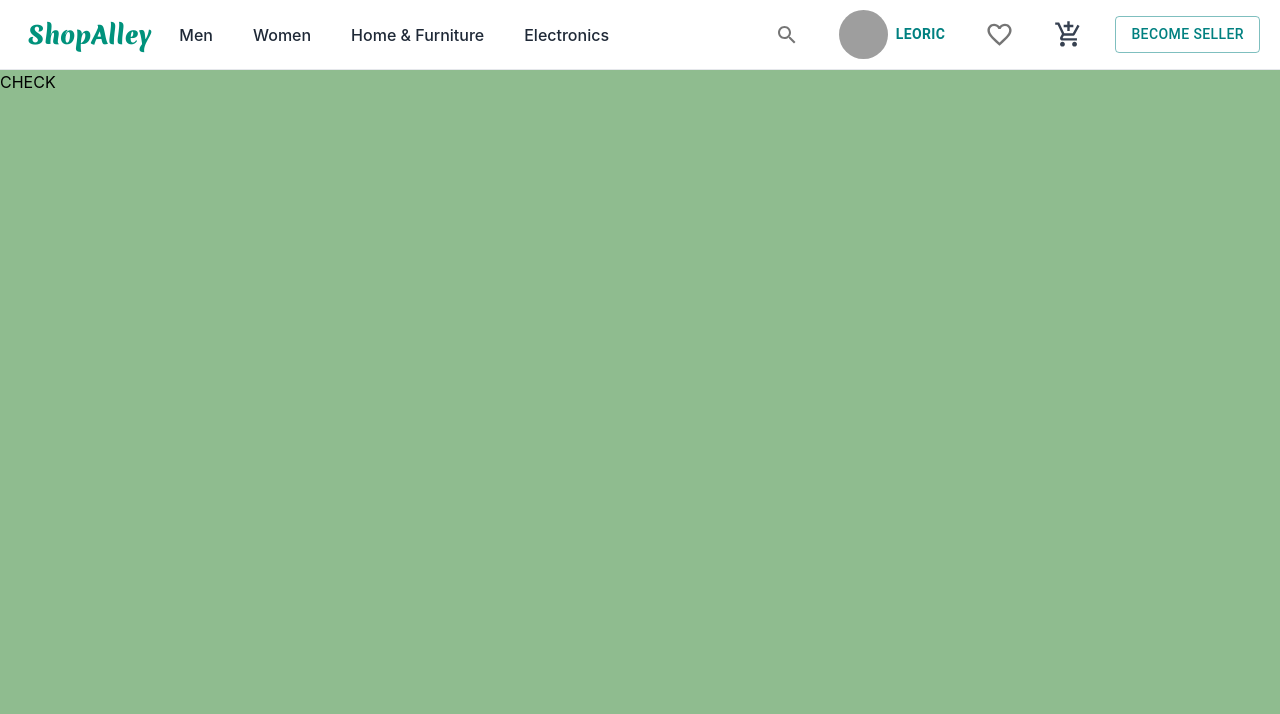
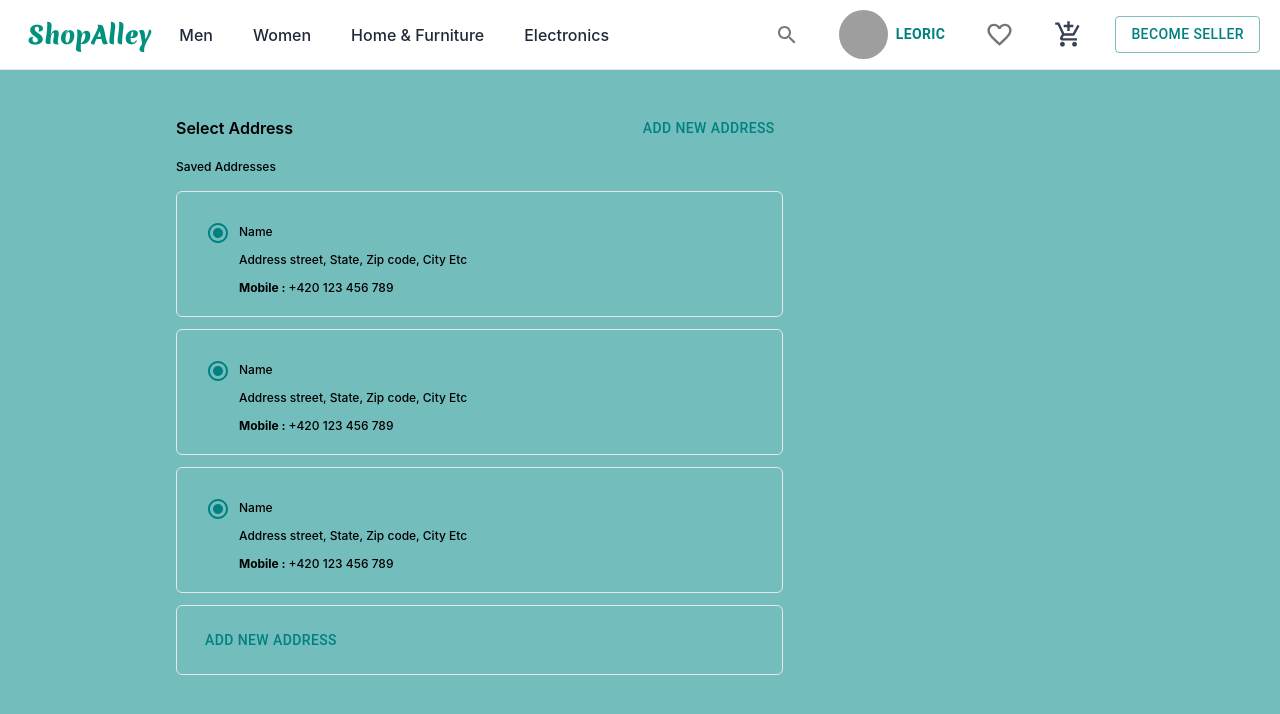
Before and after one commit to Leoric01/EcommerceEshopFE, a React (Create React App) app: page / in a window 1280 px wide. Shown: the top 714 px of the page. Built offline with nearby package versions, Linux system fonts and the light colour scheme; grey boxes are pictures that could not be loaded.

Commit message:
progressing with implementing checkout

```diff
--- a/src/App.tsx
+++ b/src/App.tsx
@@ -9,6 +9,7 @@ import ProductDetails from "./Customer/Pages/Page Details/ProductDetails";
 import Review from "./Customer/Pages/Review/Review";
 import Cart from "./Customer/Pages/Cart/Cart";
 import Checkout from "./Customer/Pages/Checkout/Checkout";
+
 function App() {
   return (
     <ThemeProvider theme={customTheme}>
--- a/src/customer/Pages/Cart/CartItem.tsx
+++ b/src/customer/Pages/Cart/CartItem.tsx
@@ -15,7 +15,7 @@ const CartItem = () => {
           <img
             className="w-[90px] border rounded-md"
             src="https://www.goodfreephotos.com/cache/vector-images/officer-in-uniform.png"
-            alt="profile picture"
+            alt="profile face"
           />
         </div>
         <div className="space-y-2">
--- a/src/customer/Pages/Checkout/AddressCard.tsx
+++ b/src/customer/Pages/Checkout/AddressCard.tsx
@@ -1,9 +1,29 @@
-import React from 'react'
+import Radio from "@mui/material/Radio";
+import React from "react";
 
 const AddressCard = () => {
+  const handleChange = (event: any) => {
+    console.log(event.target.checked);
+  };
   return (
-    <div>AddressCard</div>
-  )
-}
+    <div className="p-5 rounded-md border flex mt-3">
+      <div className="">
+        <Radio
+          checked={true}
+          onChange={handleChange}
+          value=""
+          name="radio-button"
+        />
+      </div>
+      <div className="space-y-3 pt-3">
+        <h1>Name</h1>
+        <p className="w-[320px]">Address street, State, Zip code, City Etc</p>
+        <p>
+          <strong>Mobile : </strong> +420 123 456 789
+        </p>
+      </div>
+    </div>
+  );
+};
 
-export default AddressCard
+export default AddressCard;
--- a/src/customer/Pages/Checkout/Checkout.tsx
+++ b/src/customer/Pages/Checkout/Checkout.tsx
@@ -1,10 +1,30 @@
+import { Button } from "@mui/material";
 import React from "react";
+import AddressCard from "./AddressCard";
 
 const Checkout = () => {
   return (
-    <>
-      <div className="">CHECK</div>
-    </>
+    <div className="pt-10 px-5 sm:px-10 md:px-44 lg:px-55 min-h-screen">
+      <div className="space-y-5 lg:space-y-0 lg:grid grid-cols-3 lg:gap-9">
+        <div className="col-span-2 space-y-3">
+          <div className="flex justify-between items-center">
+            <h1 className="font-semibold">Select Address</h1>
+            <Button>Add new Address</Button>
+          </div>
+          <div className="text-xs font-medium space-y-4">
+            <p>Saved Addresses</p>
+            <div className="">
+              {[1, 1, 1].map((item) => (
+                <AddressCard />
+              ))}
+            </div>
+          </div>
+          <div className="py-4 px-5 rounded-md border">
+            <Button>Add new Address</Button>
+          </div>
+        </div>
+      </div>
+    </div>
   );
 };
 
--- a/src/index.css
+++ b/src/index.css
@@ -6,7 +6,7 @@ body {
   -webkit-font-smoothing: antialiased;
   -moz-osx-font-smoothing: grayscale;
   /* background-color: lightcyan; */
-  background-color: darkseagreen;
+  background-color: rgb(116, 189, 189);
 }
 
 code {
--- a/tailwind.config.js
+++ b/tailwind.config.js
@@ -7,9 +7,9 @@
         "secondary-custom": "#EAF0F1",
       },
       //TODO REMOVE THIS, ADDED IT FOR DEVELOPMENT
-      screens: {
-        lg: "770px",
-      },
+      // screens: {
+      //   lg: "770px",
+      // },
     },
   },
   plugins: [],
```
